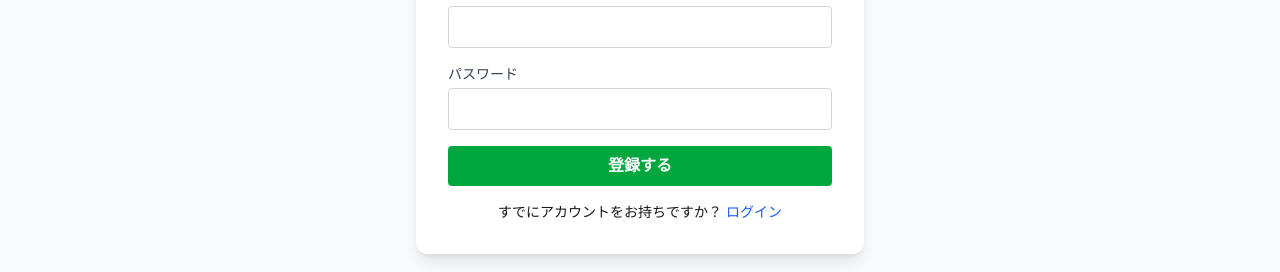
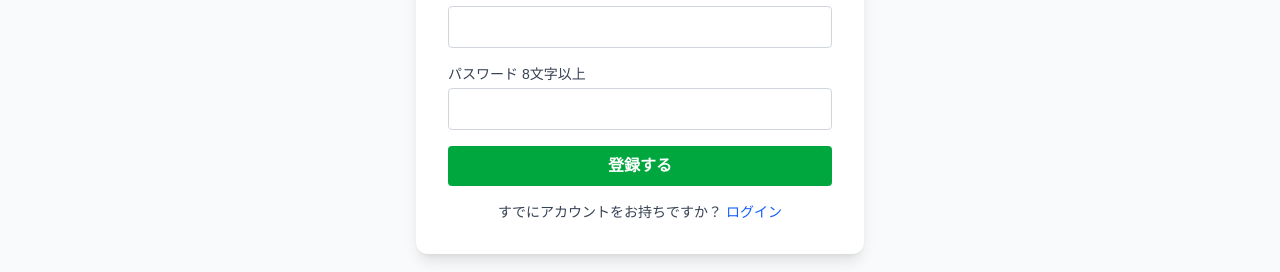
Before and after one commit to saku-730/bio-occurrence, a Next.js app in the folder frontend/: page /register in a window 1280 px wide. Shown: the part 432-704 px from the top of the page. Built offline with nearby package versions, Linux system fonts and the light colour scheme.

Commit message:
register page

```diff
--- a/frontend/src/app/register/page.tsx
+++ b/frontend/src/app/register/page.tsx
@@ -54,7 +54,7 @@ export default function RegisterPage() {
             />
           </div>
           <div>
-            <label className="block text-sm font-medium text-gray-700">パスワード</label>
+            <label className="block text-sm font-medium text-gray-700">パスワード 8文字以上</label>
             <input
               type="password"
               value={password}
@@ -71,7 +71,7 @@ export default function RegisterPage() {
           </button>
         </form>
 
-        <div className="mt-4 text-center text-sm">
+        <div className="mt-4 text-center text-sm text-gray-700">
           すでにアカウントをお持ちですか？{" "}
           <Link href="/login" className="text-blue-600 hover:underline">
             ログイン
```
